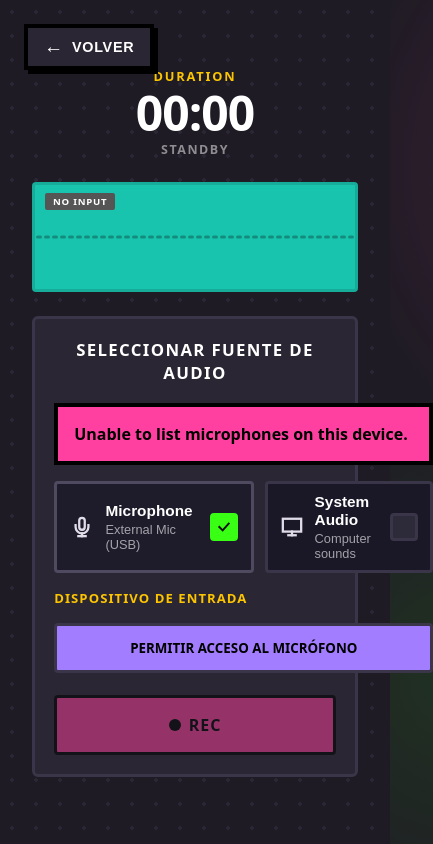
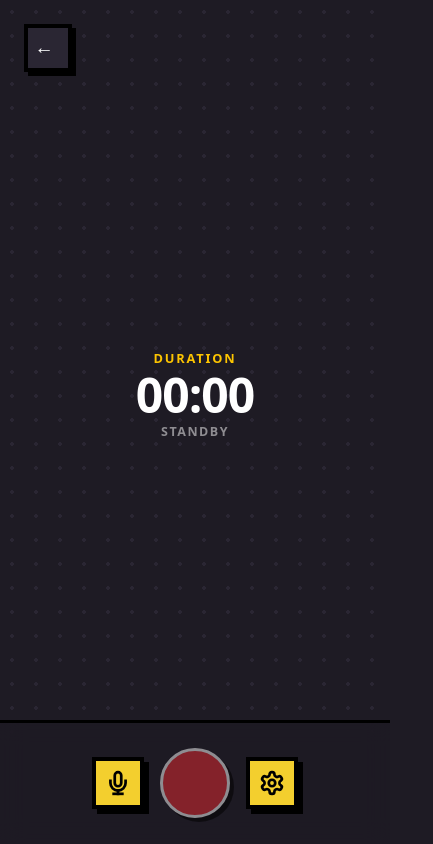
Before and after one commit to JairoQuispe/app-next-record-screen, a React (Vite) app: page / in a window 390 px wide. Both pictures are taken after a click on the button "GRABAR AUDIO". Shown: the whole page, 433 px wide, since content can reach past the window. Built offline with nearby package versions, Linux system fonts and the light colour scheme.

Commit message:
rediseño

```diff
--- a/src/App.css
+++ b/src/App.css
@@ -71,7 +71,7 @@ body {
   background-color: var(--dark-slate);
   color: var(--neo-fg);
   border: var(--neo-border);
-  padding: 0.5rem 1rem;
+  padding: 0.75rem 1.25rem;
   font-weight: 800;
   font-size: 0.9rem;
   letter-spacing: 0.05em;
@@ -88,7 +88,7 @@ body {
 .neo-back-button:focus-visible {
   transform: translate(-2px, -2px);
   box-shadow: 6px 6px 0 var(--neo-black);
-  background-color: var(--electric-purple);
+  background-color: #e8d2a3;
   color: var(--neo-black);
   outline: none;
 }
@@ -101,6 +101,23 @@ body {
 .neo-back-icon {
   font-size: 1.2rem;
   font-weight: bold;
+}
+
+/* Mobile: Hide text "VOLVER", show only arrow */
+@media (max-width: 480px) {
+  .neo-back-button {
+    font-size: 0;
+    padding: 0.75rem;
+    min-width: 48px;
+    width: 48px;
+    height: 48px;
+    justify-content: center;
+  }
+
+  .neo-back-icon {
+    font-size: 1.2rem;
+    margin: 0;
+  }
 }
 
 :root[data-tauri="true"] .neo-app-container {
--- a/src/features/audio-recorder/ui/SetupScreen.tsx
+++ b/src/features/audio-recorder/ui/SetupScreen.tsx
@@ -85,7 +85,7 @@ function VisualizerBars({ levels }: { levels: number[] }) {
       const bars = barsRef.current;
 
       context.clearRect(0, 0, canvasWidth, canvasHeight);
-      context.fillStyle = "rgba(0, 0, 0, 0.28)";
+      context.fillStyle = "rgba(255, 255, 255, 0.85)";
 
       for (let i = 0; i < barCount; i++) {
         const li = levelCount > 0 ? Math.floor((i / barCount) * levelCount) : 0;
@@ -257,6 +257,7 @@ export function SetupScreen({ state, actions, animateIn }: SetupScreenProps) {
   } = actions;
 
   const [activeTab, setActiveTab] = useState<TranscriptionTab>("live");
+  const [showConfigPanel, setShowConfigPanel] = useState(false);
 
   const isMicChecked = audioInputSource === "microphone" || audioInputSource === "mixed";
   const isSystemChecked = audioInputSource === "system" || audioInputSource === "mixed";
@@ -346,11 +347,74 @@ export function SetupScreen({ state, actions, animateIn }: SetupScreenProps) {
           </span>
         </div>
 
-        <div className={`neo-setup-visualizer ${vizActive ? "is-active" : ""}`}>
-          <span className={`neo-viz-badge ${vizActive ? "is-live" : ""}`}>
-            {isRecording ? "REC" : isMicPreviewActive ? "LIVE INPUT" : "NO INPUT"}
-          </span>
+        <div className="neo-setup-rec-controls">
+          {isBusy && (
+            <div className={`neo-setup-visualizer neo-setup-visualizer--bar ${vizActive ? "is-active" : ""}`}>
               <VisualizerBars levels={vizLevels} />
+            </div>
+          )}
+          <div className="neo-setup-rec-buttons">
+            {isIdle && (
+              <>
+                <button
+                  type="button"
+                  className="neo-setup-config-btn"
+                  onClick={() => setShowConfigPanel(!showConfigPanel)}
+                  aria-label="Configuración de fuentes de audio"
+                >
+                  <MicIcon />
+                </button>
+                <button
+                  type="button"
+                  className="neo-setup-rec-btn"
+                  onClick={() => void startRecording()}
+                  disabled={usesMicrophone && shouldShowPermissionAction}
+                >
+                </button>
+                <button
+                  type="button"
+                  className="neo-setup-gear-btn"
+                  onClick={() => setShowConfigPanel(!showConfigPanel)}
+                  aria-label="Configuración de fuentes de audio"
+                >
+                  <svg viewBox="0 0 24 24" fill="none" stroke="currentColor" strokeWidth="2.5" strokeLinecap="square" strokeLinejoin="miter" className="neo-gear-icon">
+                    <path d="M12.22 2h-.44a2 2 0 0 0-2 2v.18a2 2 0 0 1-1 1.73l-.43.25a2 2 0 0 1-2 0l-.15-.08a2 2 0 0 0-2.73.73l-.22.38a2 2 0 0 0 .73 2.73l.15.1a2 2 0 0 1 1 1.72v.51a2 2 0 0 1-1 1.74l-.15.09a2 2 0 0 0-.73 2.73l.22.38a2 2 0 0 0 2.73.73l.15-.08a2 2 0 0 1 2 0l.43.25a2 2 0 0 1 1 1.73V20a2 2 0 0 0 2 2h.44a2 2 0 0 0 2-2v-.18a2 2 0 0 1 1-1.73l.43-.25a2 2 0 0 1 2 0l.15.08a2 2 0 0 0 2.73-.73l.22-.39a2 2 0 0 0-.73-2.73l-.15-.08a2 2 0 0 1-1-1.74v-.5a2 2 0 0 1 1-1.74l.15-.09a2 2 0 0 0 .73-2.73l-.22-.38a2 2 0 0 0-2.73-.73l-.15.08a2 2 0 0 1-2 0l-.43-.25a2 2 0 0 1-1-1.73V4a2 2 0 0 0-2-2z"></path>
+                    <circle cx="12" cy="12" r="3"></circle>
+                  </svg>
+                </button>
+              </>
+            )}
+            {isRecording && (
+              <>
+                <button type="button" className="neo-setup-pause-btn" onClick={pauseRecording}>
+                  PAUSE
+                </button>
+                <button type="button" className="neo-setup-stop-btn" onClick={() => void stopRecording()}>
+                  STOP
+                </button>
+              </>
+            )}
+            {isPaused && (
+              <>
+                <button type="button" className="neo-setup-rec-btn" onClick={resumeRecording}>
+                  RESUME
+                </button>
+                <button type="button" className="neo-setup-stop-btn" onClick={() => void stopRecording()}>
+                  STOP
+                </button>
+              </>
+            )}
+            {isStopped && (
+              <button
+                type="button"
+                className="neo-setup-rec-btn"
+                onClick={() => void startRecording()}
+              >
+                <span className="neo-rec-dot" aria-hidden="true" />
+                REC
+              </button>
+            )}
+          </div>
         </div>
 
         {(isBusy || transcription.finalText || diarization.status !== "idle") && (
@@ -480,6 +544,7 @@ export function SetupScreen({ state, actions, animateIn }: SetupScreenProps) {
           </div>
         )}
 
+        {showConfigPanel && (
           <div className="neo-setup-card" role="region" aria-label="Audio Setup">
             <div className="neo-setup-section-title">Seleccionar fuente de audio</div>
 
@@ -510,10 +575,11 @@ export function SetupScreen({ state, actions, animateIn }: SetupScreenProps) {
                   </span>
                 </button>
 
+                {isSystemAudioSupported ? (
                   <button
                     type="button"
                     aria-pressed={isSystemChecked}
-                  className={`neo-source-btn ${isSystemChecked ? "active" : ""}`}
+                    className={`neo-source-btn system-audio-btn ${isSystemChecked ? "active" : ""}`}
                     onClick={toggleSystemSource}
                     disabled={!isSystemAudioSupported || isBusy}
                     aria-disabled={!isSystemAudioSupported || isBusy}
@@ -531,6 +597,7 @@ export function SetupScreen({ state, actions, animateIn }: SetupScreenProps) {
                       {isSystemChecked ? <CheckIcon /> : null}
                     </span>
                   </button>
+                ) : null}
               </div>
             </section>
 
@@ -570,56 +637,8 @@ export function SetupScreen({ state, actions, animateIn }: SetupScreenProps) {
               </section>
             )}
           </div>
-
-          <footer className="neo-setup-footer">
-            <div className="neo-setup-controls">
-              {isIdle && (
-                <button
-                  type="button"
-                  className="neo-setup-rec-btn"
-                  onClick={() => void startRecording()}
-                  disabled={usesMicrophone && shouldShowPermissionAction}
-                >
-                  <span className="neo-rec-dot" aria-hidden="true" />
-                  REC
-                </button>
+        </div>
         )}
-
-              {isRecording && (
-                <>
-                  <button type="button" className="neo-setup-pause-btn" onClick={pauseRecording}>
-                    PAUSE
-                  </button>
-                  <button type="button" className="neo-setup-stop-btn" onClick={() => void stopRecording()}>
-                    STOP
-                  </button>
-                </>
-              )}
-
-              {isPaused && (
-                <>
-                  <button type="button" className="neo-setup-rec-btn" onClick={resumeRecording}>
-                    RESUME
-                  </button>
-                  <button type="button" className="neo-setup-stop-btn" onClick={() => void stopRecording()}>
-                    STOP
-                  </button>
-                </>
-              )}
-
-              {isStopped && (
-                <button
-                  type="button"
-                  className="neo-setup-rec-btn"
-                  onClick={() => void startRecording()}
-                >
-                  <span className="neo-rec-dot" aria-hidden="true" />
-                  REC
-                </button>
-              )}
-            </div>
-          </footer>
-        </div>
 
         {audioUrl && (
           <div className="neo-setup-playback neo-animate-slide-up">
--- a/src/features/audio-recorder/ui/audio-recorder.base.css
+++ b/src/features/audio-recorder/ui/audio-recorder.base.css
@@ -49,3 +49,27 @@ body {
   z-index: 10;
   color: var(--neo-fg);
 }
+
+/* Mobile responsive adjustments */
+@media (max-width: 480px) {
+  .neo-app-shell {
+    padding: 1rem;
+  }
+
+  .neo-dashboard {
+    max-width: 100%;
+    border-width: 3px;
+    box-shadow: 6px 6px 0 var(--neo-black);
+  }
+}
+
+@media (max-width: 360px) {
+  .neo-app-shell {
+    padding: 0.75rem;
+  }
+
+  .neo-dashboard {
+    border-width: 2px;
+    box-shadow: 4px 4px 0 var(--neo-black);
+  }
+}
--- a/src/features/audio-recorder/ui/audio-recorder.setup.css
+++ b/src/features/audio-recorder/ui/audio-recorder.setup.css
@@ -3,7 +3,7 @@
   align-items: center;
   justify-content: center;
   min-height: 100vh;
-  padding: 2rem;
+  padding: 2rem 2rem 6rem; /* Reduced bottom padding for full-width bar */
 }
 
 .neo-setup-layout {
@@ -432,6 +432,135 @@
   background: #b38fff;
 }
 
+/* ── Recording Controls (bottom bar) ── */
+.neo-setup-rec-controls {
+  position: fixed;
+  bottom: 0;
+  left: 0;
+  width: 100%;
+  display: flex;
+  flex-direction: column;
+  align-items: center;
+  z-index: 50;
+  background-color: rgba(30, 27, 36, 0.85);
+  backdrop-filter: blur(12px);
+  -webkit-backdrop-filter: blur(12px);
+  border-top: 3px solid var(--neo-black);
+}
+
+/* Visualizer inside bottom bar */
+.neo-setup-visualizer--bar {
+  width: 100%;
+  height: 80px;
+  background: transparent;
+  border: none;
+  border-radius: 0;
+  border-bottom: 1px solid rgba(255, 255, 255, 0.08);
+  overflow: hidden;
+  position: relative;
+}
+
+.neo-setup-visualizer--bar .neo-viz-bars {
+  width: 100%;
+  height: 100%;
+}
+
+/* Buttons row */
+.neo-setup-rec-buttons {
+  display: flex;
+  justify-content: center;
+  align-items: center;
+  gap: 1rem;
+  padding: 1rem 2rem;
+  width: 100%;
+}
+
+/* Config button */
+.neo-setup-config-btn {
+  width: 60px;
+  height: 60px;
+  border-radius: 0;
+  background-color: #f3cf2e;
+  border: 4px solid var(--neo-black);
+  color: var(--neo-black);
+  display: flex;
+  align-items: center;
+  justify-content: center;
+  cursor: pointer;
+  box-shadow: 5px 5px 0 var(--neo-black);
+  transition: all 0.2s ease;
+  position: relative;
+}
+
+.neo-setup-config-btn:hover {
+  background-color: #ffd93b;
+  transform: translateY(-1px);
+  box-shadow: 6px 6px 0 var(--neo-black);
+}
+
+.neo-setup-config-btn svg {
+  width: 30px;
+  height: 30px;
+  color: var(--neo-black);
+}
+
+/* Gear button (right side) */
+.neo-setup-gear-btn {
+  width: 60px;
+  height: 60px;
+  border-radius: 0;
+  background-color: #f3cf2e;
+  border: 4px solid var(--neo-black);
+  color: var(--neo-black);
+  display: flex;
+  align-items: center;
+  justify-content: center;
+  cursor: pointer;
+  box-shadow: 5px 5px 0 var(--neo-black);
+  transition: all 0.2s ease;
+  position: relative;
+  font-size: 1.5rem;
+}
+
+.neo-setup-gear-btn:hover {
+  background-color: #ffd93b;
+  transform: translateY(-1px);
+  box-shadow: 6px 6px 0 var(--neo-black);
+}
+
+.neo-setup-gear-btn svg {
+  width: 30px;
+  height: 30px;
+  color: var(--neo-black);
+}
+
+.neo-setup-gear-btn .neo-gear-icon {
+  fill: none;
+  stroke: var(--neo-black);
+}
+
+/* Adjust for Tauri desktop app with titlebar */
+:root[data-tauri="true"] .neo-setup-rec-controls {
+  bottom: 0; /* Full width bar, no adjustment needed */
+}
+
+.neo-setup-rec-buttons .neo-setup-rec-btn {
+  width: 80px;
+  height: 80px;
+  border-radius: 50%;
+  min-width: auto;
+  padding: 0;
+  display: flex;
+  align-items: center;
+  justify-content: center;
+  font-size: 0.9rem;
+  gap: 0.3rem;
+  flex-direction: column;
+  background-color: #ea2a33;
+  border: 3px solid white;
+  box-shadow: 4px 4px 0 var(--neo-black);
+}
+
 /* ── Footer / recording controls ── */
 .neo-setup-footer {
   margin-top: 1.4rem;
@@ -468,13 +597,21 @@
 }
 
 .neo-setup-rec-btn {
-  background: var(--hot-pink);
+  background: #ea2a33;
   color: var(--neo-black);
 }
 
 .neo-setup-rec-btn:hover:not(:disabled) {
-  background: #ff5ab3;
+  background: #ff4450;
   transform: translateY(-1px);
+}
+
+/* Specific hover for circular REC button */
+.neo-setup-rec-buttons .neo-setup-rec-btn:hover:not(:disabled) {
+  background: #ff4450;
+  transform: translateY(-1px);
+  border-color: white;
+  box-shadow: 6px 6px 0 var(--neo-black);
 }
 
 .neo-setup-rec-btn:active:not(:disabled) {
@@ -489,6 +626,14 @@
 .neo-rec-dot {
   width: 12px;
   height: 12px;
+  border-radius: 50%;
+  background: var(--neo-black);
+}
+
+/* Adjust dot size for circular REC button */
+.neo-setup-rec-buttons .neo-rec-dot {
+  width: 16px;
+  height: 16px;
   border-radius: 50%;
   background: var(--neo-black);
 }
@@ -843,3 +988,156 @@
   color: var(--electric-purple);
   border: 1px solid rgba(163, 125, 255, 0.3);
 }
+
+/* ── Responsive Design for Mobile ── */
+@media (max-width: 480px) and (orientation: portrait) {
+  .neo-app-shell--setup {
+    padding: 1rem 1rem 4.5rem; /* Adjusted for reduced height bar */
+  }
+
+  .neo-setup-rec-controls {
+    padding: 0.8rem 1rem;
+  }
+
+  .neo-setup-layout {
+    max-width: 100%;
+    gap: 1rem;
+  }
+
+  .neo-setup-card {
+    padding: 1rem;
+    border-radius: 4px;
+  }
+
+  .neo-setup-section-title {
+    font-size: 0.9rem;
+    margin-bottom: 0.8rem;
+  }
+
+  .neo-source-options {
+    grid-template-columns: 1fr;
+    gap: 0.5rem;
+  }
+
+  .neo-source-btn {
+    min-height: 60px;
+    padding: 0.6rem;
+    gap: 0.6rem;
+  }
+
+  .neo-source-text {
+    font-size: 0.9rem;
+  }
+
+  .neo-source-subtext {
+    font-size: 0.75rem;
+  }
+
+  .neo-source-icon-wrapper {
+    width: 24px;
+    height: 24px;
+  }
+
+  .neo-source-icon-svg {
+    width: 18px;
+    height: 18px;
+  }
+
+  .neo-source-state {
+    width: 24px;
+    height: 24px;
+  }
+
+  .neo-setup-select {
+    padding: 0.6rem 2rem 0.6rem 0.6rem;
+    font-size: 0.85rem;
+  }
+
+  .neo-setup-controls {
+    grid-template-columns: 1fr;
+    gap: 0.5rem;
+  }
+
+  .neo-setup-rec-btn,
+  .neo-setup-pause-btn,
+  .neo-setup-stop-btn {
+    padding: 0.8rem;
+    font-size: 0.9rem;
+  }
+
+  .neo-setup-visualizer {
+    height: 80px;
+  }
+
+  .neo-setup-rec-buttons .neo-setup-rec-btn {
+    width: 70px;
+    height: 70px;
+    font-size: 0.8rem;
+  }
+
+  .neo-setup-rec-buttons .neo-rec-dot {
+    width: 14px;
+    height: 14px;
+  }
+
+  .neo-setup-visualizer--bar {
+    height: 60px;
+  }
+
+  .neo-setup-rec-buttons {
+    padding: 0.8rem 1rem;
+  }
+
+  .neo-setup-config-btn {
+    width: 52px;
+    height: 52px;
+  }
+
+  .neo-setup-config-btn svg {
+    width: 26px;
+    height: 26px;
+  }
+
+  .neo-setup-gear-btn {
+    width: 52px;
+    height: 52px;
+    font-size: 1.2rem;
+  }
+
+  .neo-setup-gear-btn svg {
+    width: 26px;
+    height: 26px;
+  }
+}
+
+@media (max-width: 360px) {
+  .neo-app-shell--setup {
+    padding: 0.75rem;
+  }
+
+  .neo-setup-card {
+    padding: 0.8rem;
+  }
+
+  .neo-source-btn {
+    min-height: 56px;
+    padding: 0.5rem;
+  }
+
+  .neo-source-text {
+    font-size: 0.85rem;
+  }
+
+  .neo-source-subtext {
+    font-size: 0.7rem;
+  }
+
+  .neo-setup-section-title {
+    font-size: 0.85rem;
+  }
+
+  /* Force single column layout for mobile */
+  .neo-source-options {
+    grid-template-columns: 1fr;
+  }
+}
```
Also changed, not shown: src/features/selection/ui/SelectionPage.css (+67 -0 lines). Lines whose indentation alone changed are shown as unchanged.
